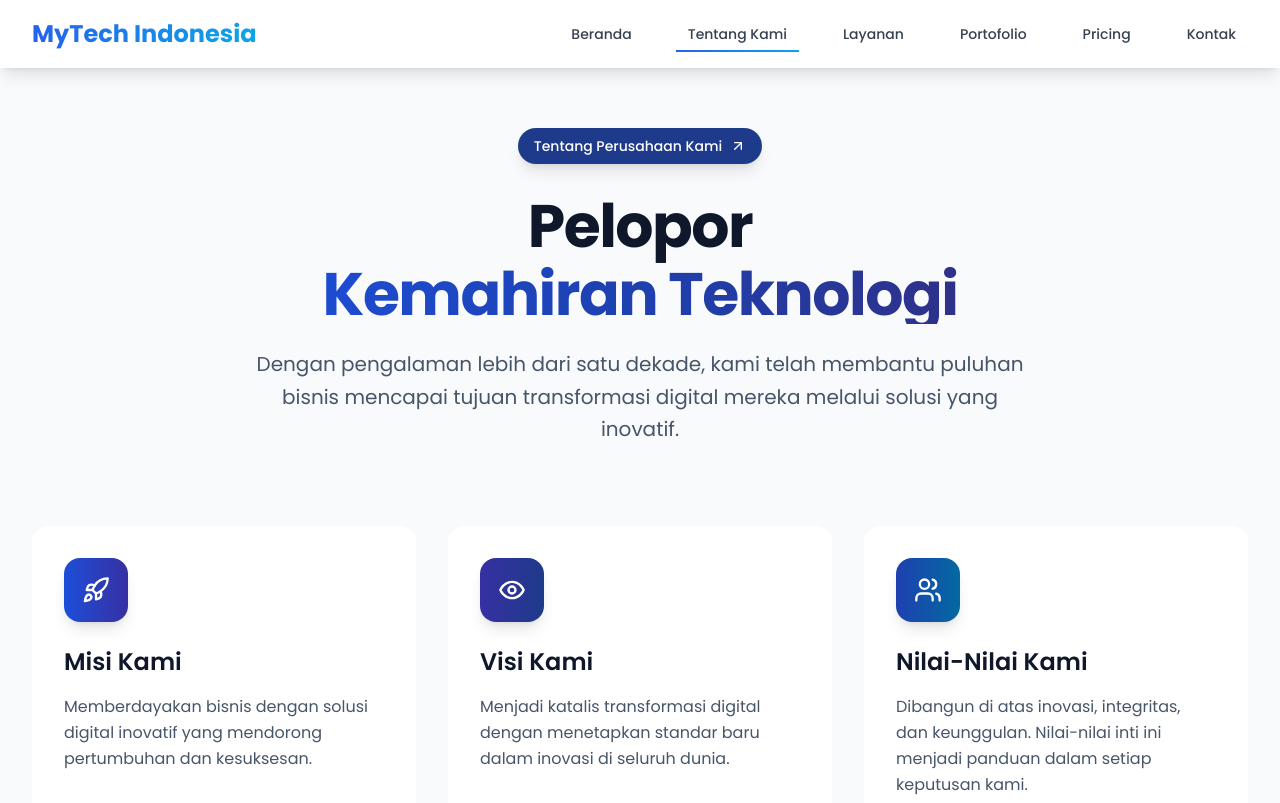
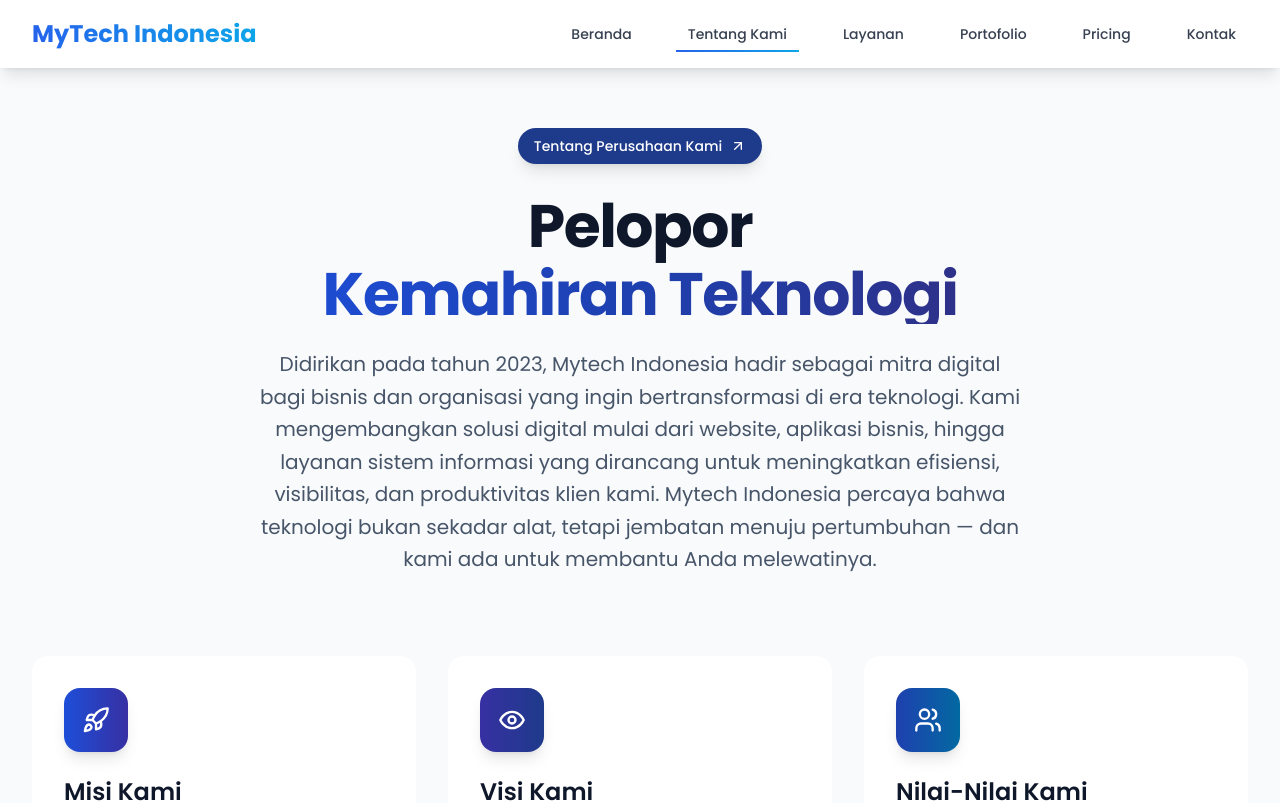
Before and after one commit to aldi1995/mytechv2, a React (Vite) app: page /about in a window 1280 px wide. Shown: the top 803 px of the page. Built offline with nearby package versions, Linux system fonts and the light colour scheme.

Commit message:
update: ganti tema biru + integrasi contact & popup form

```diff
--- a/src/components/About.jsx
+++ b/src/components/About.jsx
@@ -58,9 +58,11 @@ const About = () => {
           </h2>
 
           <p className="mt-6 text-xl text-slate-600 leading-relaxed">
-            Dengan pengalaman lebih dari satu dekade, kami telah membantu
-            puluhan bisnis mencapai tujuan transformasi digital mereka melalui
-            solusi yang inovatif.
+            Didirikan pada tahun 2023, Mytech Indonesia hadir sebagai mitra digital bagi bisnis dan organisasi yang ingin bertransformasi di era teknologi.
+
+Kami mengembangkan solusi digital mulai dari website, aplikasi bisnis, hingga layanan sistem informasi yang dirancang untuk meningkatkan efisiensi, visibilitas, dan produktivitas klien kami.
+
+Mytech Indonesia percaya bahwa teknologi bukan sekadar alat, tetapi jembatan menuju pertumbuhan — dan kami ada untuk membantu Anda melewatinya.
           </p>
         </div>
 
```
